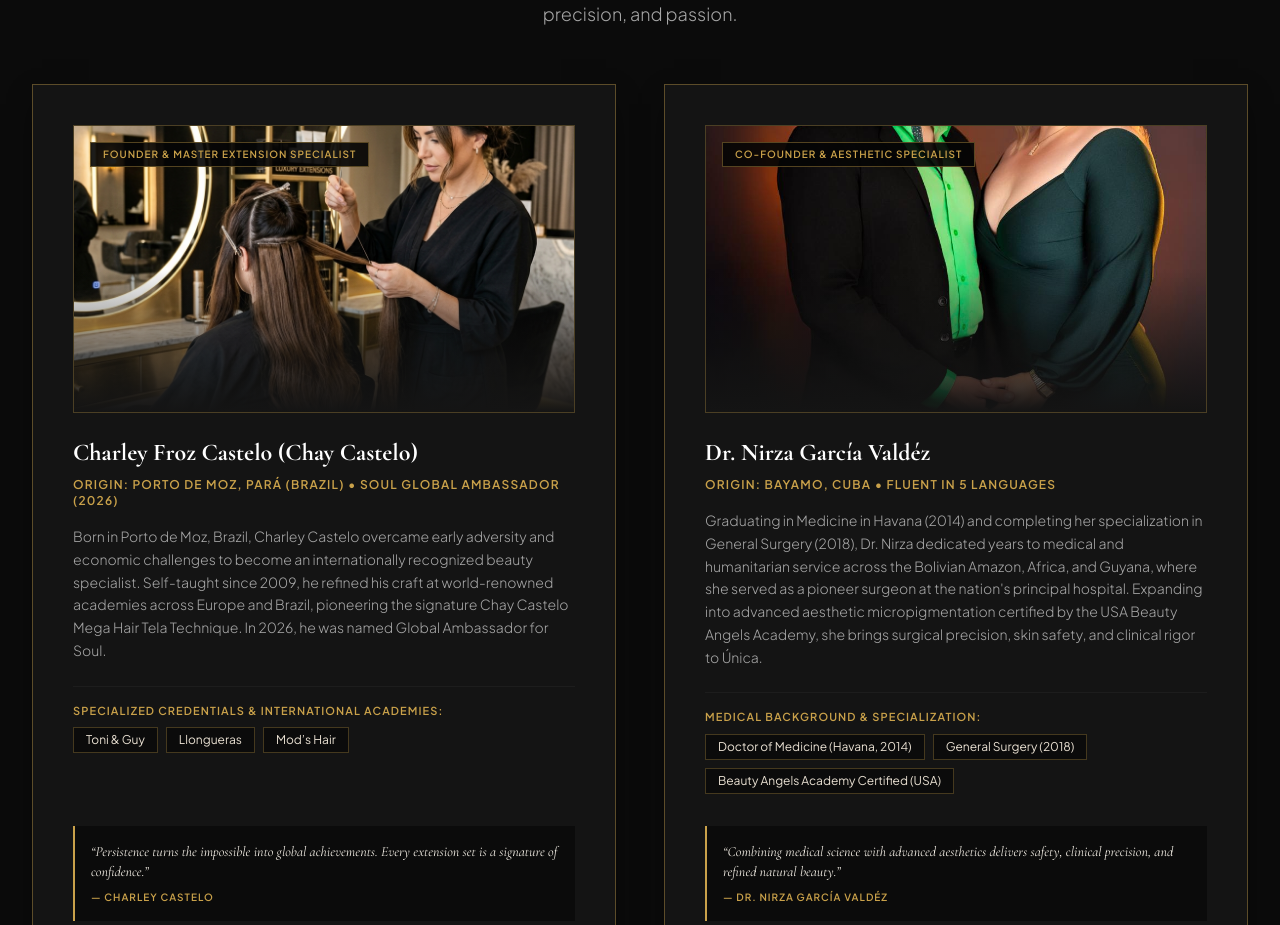
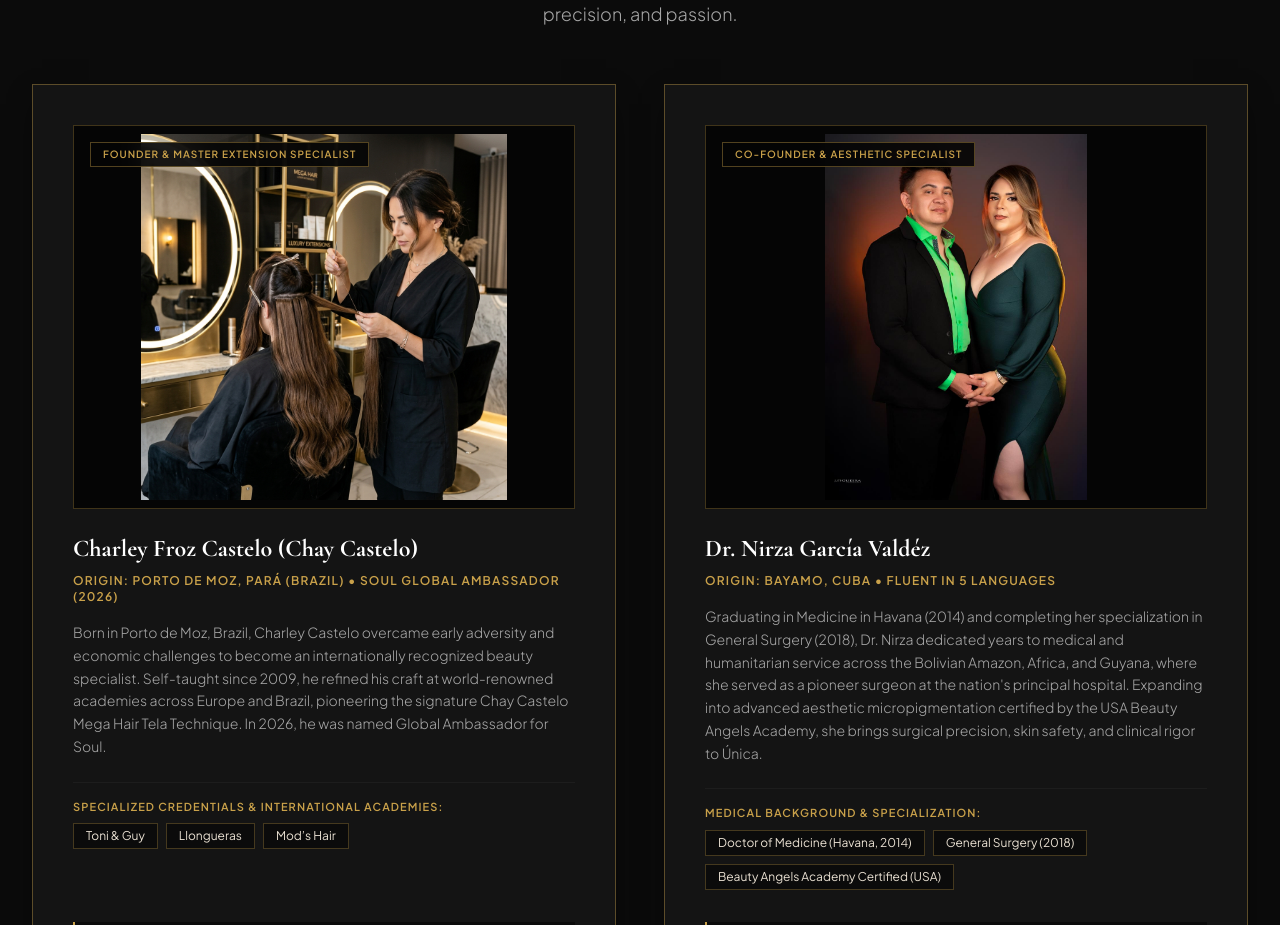
Before and after one commit to joabedev123-alt/unica-luxury-hair-aesthetic, a Next.js app: page /about in a window 1280 px wide. Shown: the part 1400-2325 px from the top of the page. Built offline with nearby package versions, Linux system fonts and the light colour scheme.

Commit message:
fix: adjust image container to object-contain so founders photo is not cropped

```diff
--- a/src/app/about/page.tsx
+++ b/src/app/about/page.tsx
@@ -71,15 +71,14 @@ export default function AboutPage() {
             {/* Charley Castelo Card */}
             <div className="bg-[#141414] border border-[#C9A14A]/40 p-8 md:p-10 relative flex flex-col justify-between shadow-luxury-card group hover:border-[#C9A14A] transition-all duration-500">
               <div>
-                <div className="relative h-72 w-full mb-6 overflow-hidden border border-[#C9A14A]/30">
+                <div className="relative h-80 sm:h-96 w-full mb-6 overflow-hidden border border-[#C9A14A]/30 bg-[#050505]">
                   <Image
                     src="/images/chay_castelo_hero.png"
                     alt="Charley Castelo Specialist"
                     fill
-                    className="object-cover transition-transform duration-700 group-hover:scale-105"
+                    className="object-contain p-2 transition-transform duration-700 group-hover:scale-105"
                   />
-                  <div className="absolute inset-0 bg-gradient-to-t from-[#141414] via-transparent to-transparent" />
-                  <div className="absolute top-4 left-4 bg-[#050505]/90 border border-[#C9A14A]/40 text-[#C9A14A] text-[10px] uppercase tracking-widest px-3 py-1 font-semibold">
+                  <div className="absolute top-4 left-4 z-10 bg-[#050505]/90 border border-[#C9A14A]/40 text-[#C9A14A] text-[10px] uppercase tracking-widest px-3 py-1 font-semibold backdrop-blur-md">
                     {siteConfig.founders.chay.role}
                   </div>
                 </div>
@@ -125,15 +124,14 @@ export default function AboutPage() {
             {/* Dr. Nirza García Valdéz Card */}
             <div className="bg-[#141414] border border-[#C9A14A]/40 p-8 md:p-10 relative flex flex-col justify-between shadow-luxury-card group hover:border-[#C9A14A] transition-all duration-500">
               <div>
-                <div className="relative h-72 w-full mb-6 overflow-hidden border border-[#C9A14A]/30">
+                <div className="relative h-80 sm:h-96 w-full mb-6 overflow-hidden border border-[#C9A14A]/30 bg-[#050505]">
                   <Image
                     src="/images/couple_founders.jpeg"
                     alt="Dr. Nirza García Valdéz & Charley Castelo"
                     fill
-                    className="object-cover transition-transform duration-700 group-hover:scale-105"
+                    className="object-contain p-2 transition-transform duration-700 group-hover:scale-105"
                   />
-                  <div className="absolute inset-0 bg-gradient-to-t from-[#141414] via-transparent to-transparent" />
-                  <div className="absolute top-4 left-4 bg-[#050505]/90 border border-[#C9A14A]/40 text-[#C9A14A] text-[10px] uppercase tracking-widest px-3 py-1 font-semibold">
+                  <div className="absolute top-4 left-4 z-10 bg-[#050505]/90 border border-[#C9A14A]/40 text-[#C9A14A] text-[10px] uppercase tracking-widest px-3 py-1 font-semibold backdrop-blur-md">
                     {siteConfig.founders.nirza.role}
                   </div>
                 </div>
--- a/src/app/page.tsx
+++ b/src/app/page.tsx
@@ -227,16 +227,15 @@ export default function LandingPage() {
               </a>
             </div>
 
-            <div className="lg:col-span-5 relative h-[480px] border-2 border-[#C9A14A]/50 shadow-gold-glow group overflow-hidden">
+            <div className="lg:col-span-5 relative h-[380px] sm:h-[460px] border-2 border-[#C9A14A]/50 shadow-gold-glow group overflow-hidden bg-[#050505]">
               <Image
                 src="/images/couple_founders.jpeg"
                 alt="Charley Castelo & Dr. Nirza García Valdéz - Founders of Única"
                 fill
-                className="object-cover transition-transform duration-700 group-hover:scale-105"
+                className="object-contain p-2 transition-transform duration-700 group-hover:scale-105"
                 priority
               />
-              <div className="absolute inset-0 bg-gradient-to-t from-[#050505] via-transparent to-transparent opacity-60" />
-              <div className="absolute top-4 left-4 bg-[#050505]/90 border border-[#C9A14A]/40 text-[#C9A14A] text-[10px] uppercase font-bold tracking-widest px-3.5 py-1">
+              <div className="absolute top-4 left-4 z-10 bg-[#050505]/90 border border-[#C9A14A]/40 text-[#C9A14A] text-[10px] uppercase font-bold tracking-widest px-3.5 py-1 backdrop-blur-md">
                 Founders of Única
               </div>
             </div>
```
